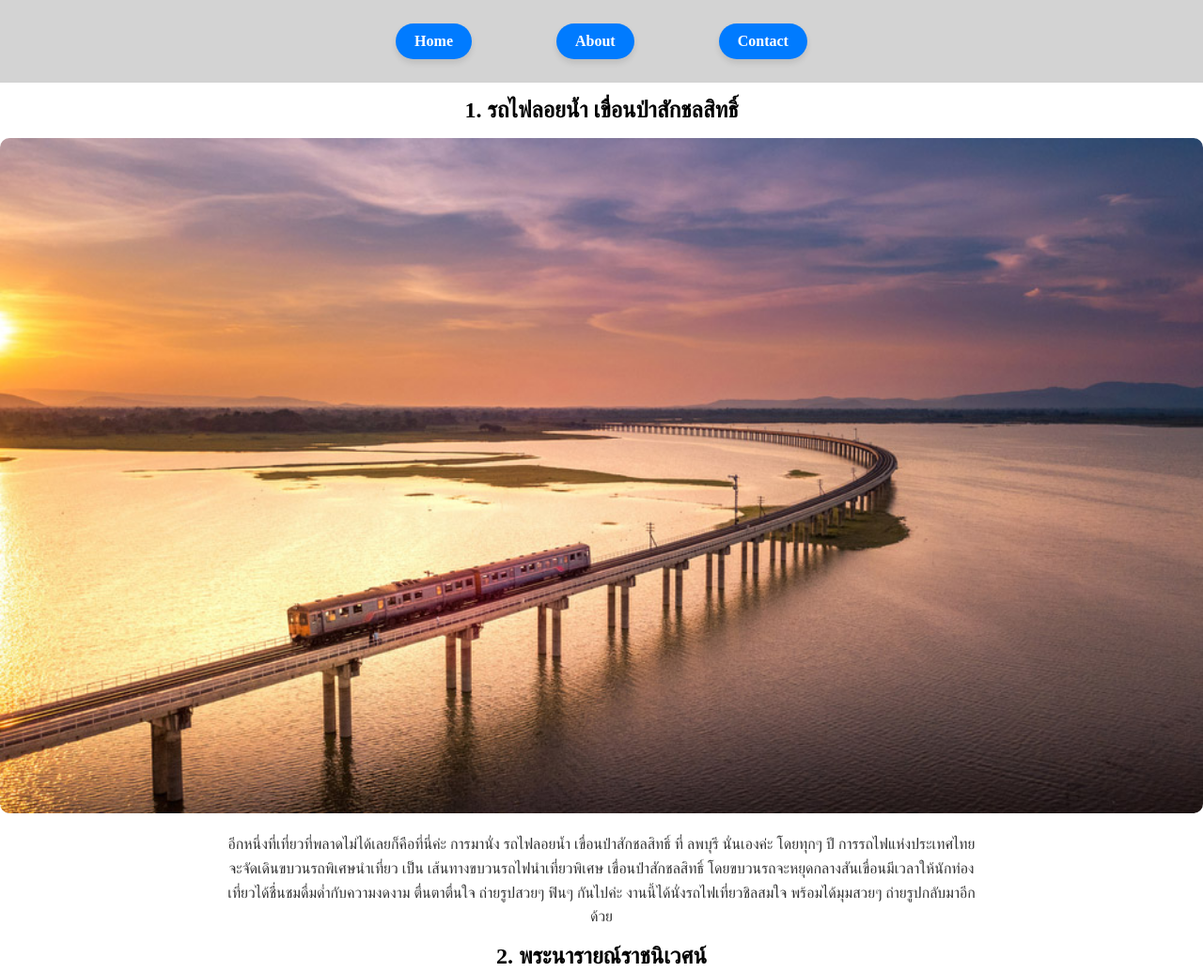
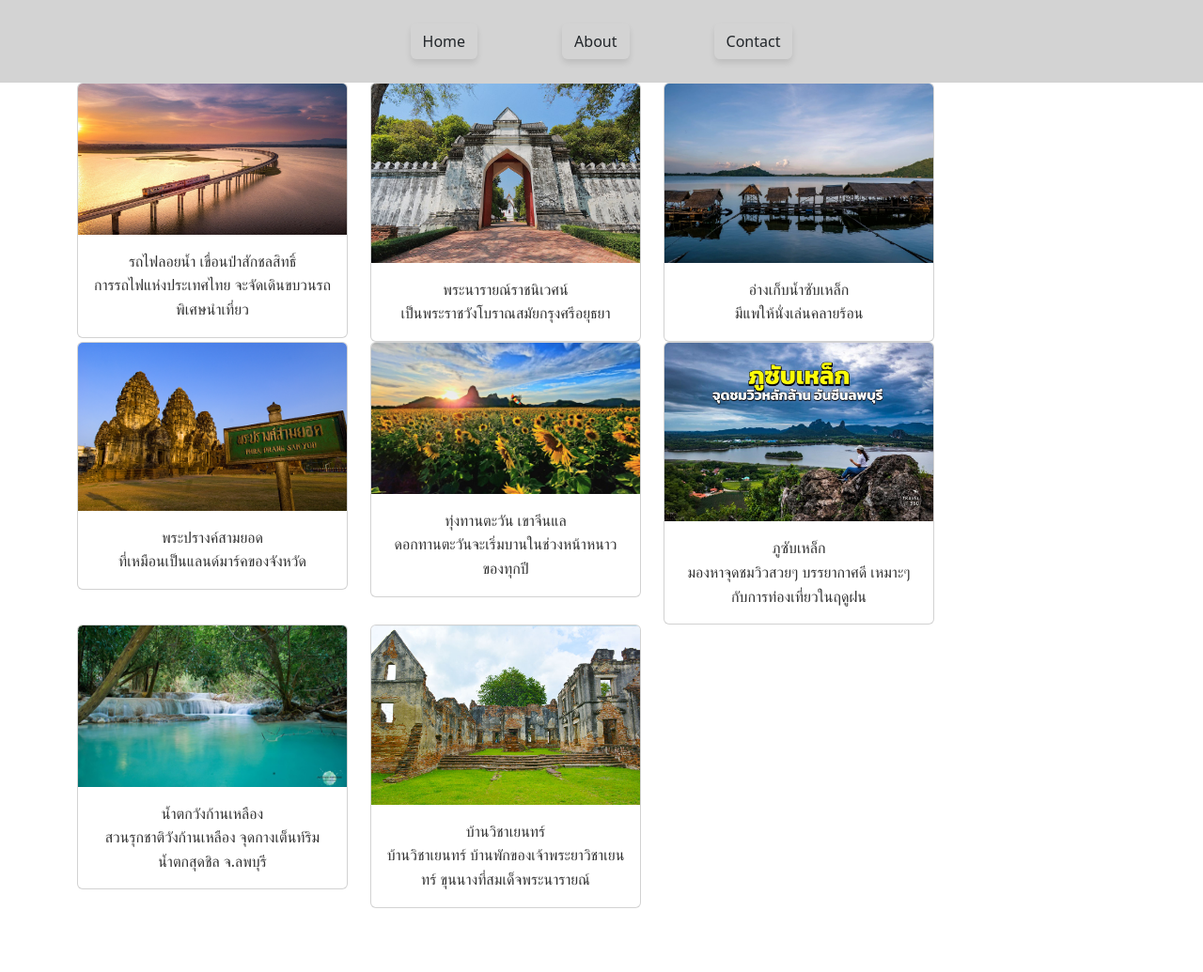
Before and after one commit to 66160130/66160130-hw2_bootstrap, a plain HTML site: page about.html in a window 1280 px wide. Shown: the top 1035 px of the page at 94% size. Drawn offline with nearby package versions, Linux system fonts and the light colour scheme.

Commit message:
เพิ่มimage ในabout.html

```diff
--- a/about.html
+++ b/about.html
@@ -1,11 +1,18 @@
 <!DOCTYPE html>
 <html lang="en">
+
 <head>
     <meta charset="UTF-8">
     <meta name="viewport" content="width=device-width, initial-scale=1.0">
     <title>about</title>
     <link rel="stylesheet" href="/CSS/style.css">
+    <link href="https://cdn.jsdelivr.net/npm/bootstrap@5.3.3/dist/css/bootstrap.min.css" rel="stylesheet"
+        integrity="sha384-QWTKZyjpPEjISv5WaRU9OFeRpok6YctnYmDr5pNlyT2bRjXh0JMhjY6hW+ALEwIH" crossorigin="anonymous">
+    <script src="https://cdn.jsdelivr.net/npm/bootstrap@5.3.3/dist/js/bootstrap.bundle.min.js"
+        integrity="sha384-YvpcrYf0tY3lHB60NNkmXc5s9fDVZLESaAA55NDzOxhy9GkcIdslK1eN7N6jIeHz"
+        crossorigin="anonymous"></script>
 </head>
+
 <body>
     <header>
         <nav class="menu">
@@ -15,65 +22,84 @@
         </nav>
     </header>
     <main>
-        <section>
-            <article>
-        <h2>1. รถไฟลอยน้ำ เขื่อนป่าสักชลสิทธิ์</h2>
-        <img class="cont" src="image/image1.png" alt="รถไฟลอยน้ำ" style="width:100%; border-radius: 10px;">
-        <p>
-            อีกหนึ่งที่เที่ยวที่พลาดไม่ได้เลยก็คือที่นี่ค่ะ การมานั่ง รถไฟลอยน้ำ เขื่อนป่าสักชลสิทธิ์ ที่ ลพบุรี นั่นเองค่ะ โดยทุกๆ ปี
-            การรถไฟแห่งประเทศไทย จะจัดเดินขบวนรถพิเศษนำเที่ยว เป็น เส้นทางขบวนรถไฟนำเที่ยวพิเศษ เขื่อนป่าสักชลสิทธิ์
-            โดยขบวนรถจะหยุดกลางสันเขื่อนมีเวลาให้นักท่องเที่ยวได้ชื่นชมดื่มด่ำกับความงดงาม
-            ตื่นตาตื่นใจ ถ่ายรูปสวยๆ ฟินๆ กันไปค่ะ งานนี้ได้นั่งรถไฟเที่ยวชิลสมใจ พร้อมได้มุมสวยๆ ถ่ายรูปกลับมาอีกด้วย
-        </p>
-    </article>
-    </section>
-    <section2>
-        <article>
-            <h2>2. พระนารายณ์ราชนิเวศน์</h2>
-                <img class="cont" src="image/image2.jpg" alt="พระนารายณ์ราชนิเวศน์" style="width:100%; border-radius: 10px;">
-                <p>
-                    พระนารายณ์ราชนิเวศน์ เป็นพระราชวังโบราณสมัยกรุงศรีอยุธยาเป็นราชธานี
-                     ถือเป็นโบราณสถานที่โดดเด่นที่สุดแห่งหนึ่ง ทั้งในด้านความงามทางสถาปัตยกรรมและในความสำคัญทางประวัติศาสตร์ค่ะ
-                      สมเด็จพระนารายณ์มหาราชโปรดให้สร้างขึ้นในปี พ.ศ.2209 เพื่อใช้เป็นที่ประทับ ล่าสัตว์ ออกว่าราชการ และต้อนรับแขกเมืองค่ะ
-                </p>
-        </article>
-    </section2>
-    <section3>
-        <article>
-            <h2>3. อ่างเก็บน้ำซับเหล็ก</h2>
-                <img class="cont" src="image/image.3.png" alt="อ่างเก็บน้ำซับเหล็ก" style="width:100%; border-radius: 10px;">
-                <p>
-                    ปัจจุบัน ที่นี่เป็นอีกที่เที่ยวธรรมชาติสวยๆ สำหรับการมาชิล รับลม ชมวิว ค่ะ มีแพให้นั่งเล่นคลายร้อน อีกทั้งบรรยากาศรอบๆ อ่างซับเหล็ก
-                    จะล้อมรอบไปด้วยธรรมชาติของภูเขา และต้นไม้ ทำให้เป็นอีกแห่งที่เรียกได้ว่า เป็นปอดของเมืองลพบุรี เลยทีเดียว
-                </p>
-        </article>
-    </section3>
-    <section4>
-        <article>
-            <h2>4.  พระปรางค์สามยอด</h2>
-                <img class="cont" src="image/image4.png" alt="พระปรางค์สามยอด" style="width:100%; border-radius: 10px;">
-                <p>
-                    ที่เที่ยวลพบุรี ที่เหมือนเป็นแลนด์มาร์คของจังหวัดเลยก็คือ พระปรางค์สามยอด ค่ะ ที่นี่เป็นโบราณสถานเก่าแก่ สร้างขึ้นในรัชสมัยพระเจ้าชัยวรมันที่
-                     7 มีลักษณะเป็นปรางค์เรียงต่อกัน 3 องค์ เป็นศิลปะเขมรแบบบายน
-                    ซึ่งมีอายุราวพุทธศตวรรษที่ 18 เลยทีเดียวค่ะ สร้างด้วยศิลาแลง และตกแต่งลวดลายปูนปั้นที่สวยงาม ทำให้ที่นี่ก็ยังเป็นแหล่งท่องเที่ยวทางประวัติศาสตร์และโบราณคดีที่สำคัญแห่งหนึ่งของจังหวัดลพบุรีค่ะ
-                </p>
-        </article>
-    </section4>
-    <section5>
-        <article>
-            <h2>5.  ทุ่งทานตะวัน เขาจีนแล</h2>
-                <img class="cont" src="image/image5.png" alt="ทุ่งทานตะวัน เขาจีนแล" style="width:100%; border-radius: 10px;">
-                <p>
-                    อีกหนึ่งที่เที่ยวสวยๆ ให้เราได้มาถ่ายรูปดอกทานตะวัน เหลืองอร่ามสวยงาม ที่ต้องแวะมาเที่ยวกันก็คือ ทุ่งทานตะวัน เขาจีนแล
-                     แห่งนี้ค่ะ ดอกทานตะวันจะเริ่มบานในช่วงหน้าหนาวของทุกปี เราจะได้เห็นทุ่งดอกทานตะวันสวยๆ มีวิวด้านหลังเป็นภูเขาล้อมรอบ ให้ได้ถ่ายรูปกับดอกไม้กันไป
-                     เป็นอีกที่เที่ยวในช่วงหน้าหนาวที่จะพลาดไม่ได้เลยทีเดียวค่ะ
-                </p>
-        </article>
-    </section5>
+        <div class="container">
+            <div class="row row-cols-auto">
+                <div class="col">
+                    <div class="card" style="width: 18rem;">
+                        <img src="image/image1.png" class="card-img-top" alt="...">
+                        <div class="card-body">
+                            <p class="card-text">รถไฟลอยน้ำ เขื่อนป่าสักชลสิทธิ์</p>
+                            <p class="card-text">การรถไฟแห่งประเทศไทย จะจัดเดินขบวนรถพิเศษนำเที่ยว</p>
+                        </div>
+                    </div>
+                </div>
+                <div class="col">
+                    <div class="card" style="width: 18rem;">
+                        <img src="/image/image2.jpg" class="card-img-top" alt="...">
+                        <div class="card-body">
+                            <p class="card-text">พระนารายณ์ราชนิเวศน์</p>
+                            <p class="card-text">เป็นพระราชวังโบราณสมัยกรุงศรีอยุธยา</p>
+                        </div>
+                    </div>
+                </div>
+                <div class="col">
+                    <div class="card" style="width: 18rem;">
+                        <img src="/image/image.3.png" class="card-img-top" alt="...">
+                        <div class="card-body">
+                            <p class="card-text">อ่างเก็บน้ำซับเหล็ก</p>
+                            <p class="card-text">มีแพให้นั่งเล่นคลายร้อน</p>
+                        </div>
+                    </div>
+                </div>
+                <div class="col">
+                    <div class="card" style="width: 18rem;">
+                        <img src="/image/image4.png" class="card-img-top" alt="...">
+                        <div class="card-body">
+                            <p class="card-text">พระปรางค์สามยอด</p>
+                            <p class="card-text">ที่เหมือนเป็นแลนด์มาร์คของจังหวัด</p>
+                        </div>
+                    </div>
+                </div>
+                <div class="col">
+                    <div class="card" style="width: 18rem;">
+                        <img src="/image/image5.png" class="card-img-top" alt="...">
+                        <div class="card-body">
+                            <p class="card-text">ทุ่งทานตะวัน เขาจีนแล</p>
+                            <p class="card-text">ดอกทานตะวันจะเริ่มบานในช่วงหน้าหนาวของทุกปี</p>
+                        </div>
+                    </div>
+                </div>
+                <div class="col">
+                    <div class="card" style="width: 18rem;">
+                        <img src="/image/image6.jpg" class="card-img-top" alt="...">
+                        <div class="card-body">
+                            <p class="card-text">ภูซับเหล็ก</p>
+                            <p class="card-text">มองหาจุดชมวิวสวยๆ บรรยากาศดี เหมาะๆกับการท่องเที่ยวในฤดูฝน</p>
+                        </div>
+                    </div>
+                </div>
+                <div class="col">
+                    <div class="card" style="width: 18rem;">
+                        <img src="/image/image7.jpg" class="card-img-top" alt="...">
+                        <div class="card-body">
+                            <p class="card-text">น้ำตกวังก้านเหลือง</p>
+                            <p class="card-text">สวนรุกชาติวังก้านเหลือง จุดกางเต็นท์ริมน้ำตกสุดชิล จ.ลพบุรี</p>
+                        </div>
+                     </div>
+                </div>
+                <div class="col">
+                    <div class="card" style="width: 18rem;">
+                        <img src="/image/image8.jpg" class="card-img-top" alt="...">
+                        <div class="card-body">
+                            <p class="card-text">บ้านวิชาเยนทร์</p>
+                            <p class="card-text">บ้านวิชาเยนทร์ บ้านพักของเจ้าพระยาวิชาเยนทร์ ขุนนางที่สมเด็จพระนารายณ์</p>
+                        </div>
+
     </main>
     <footer>
         <p>&copy; 2024 My First Website</p>
     </footer>
 
 </body>
+
 </html>
```
Also changed, not shown: image/image6.jpg (added), image/image7.jpg (added), image/image8.jpg (added).
